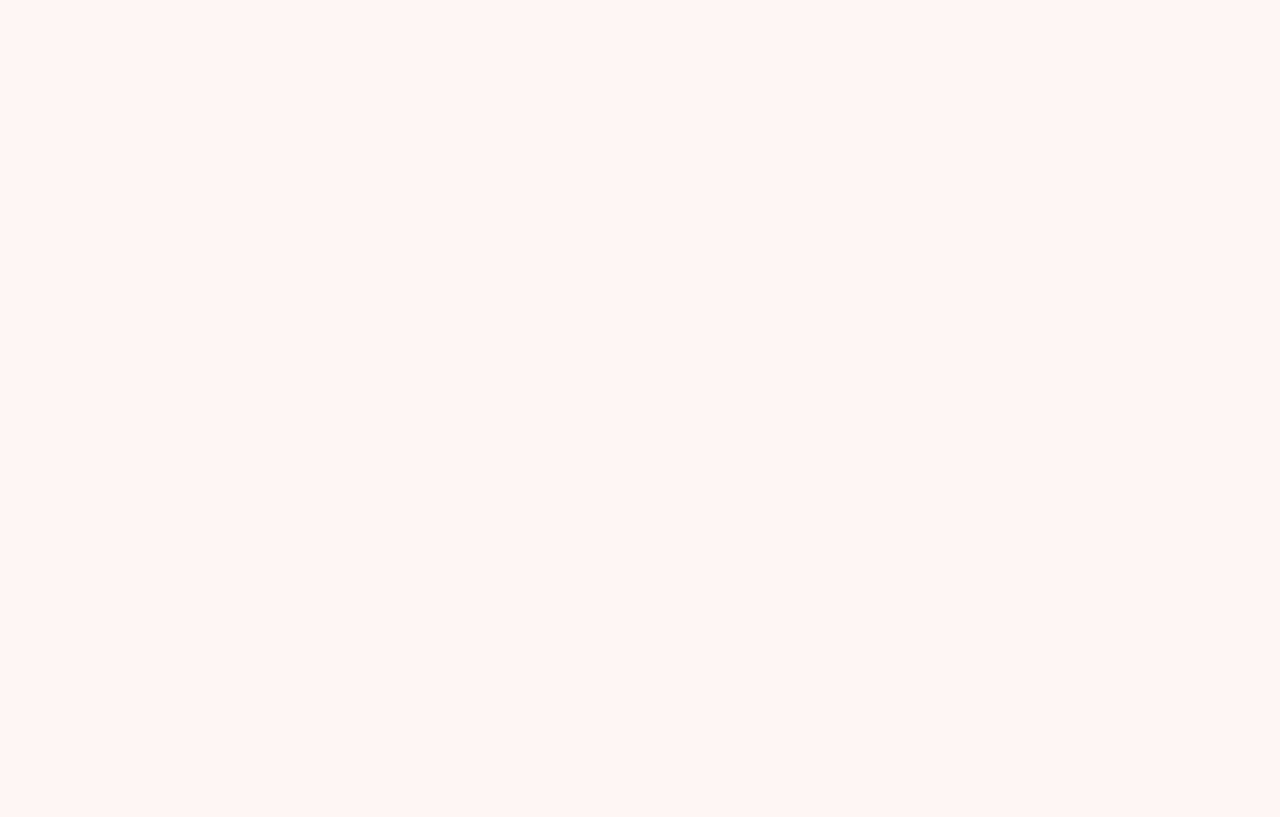
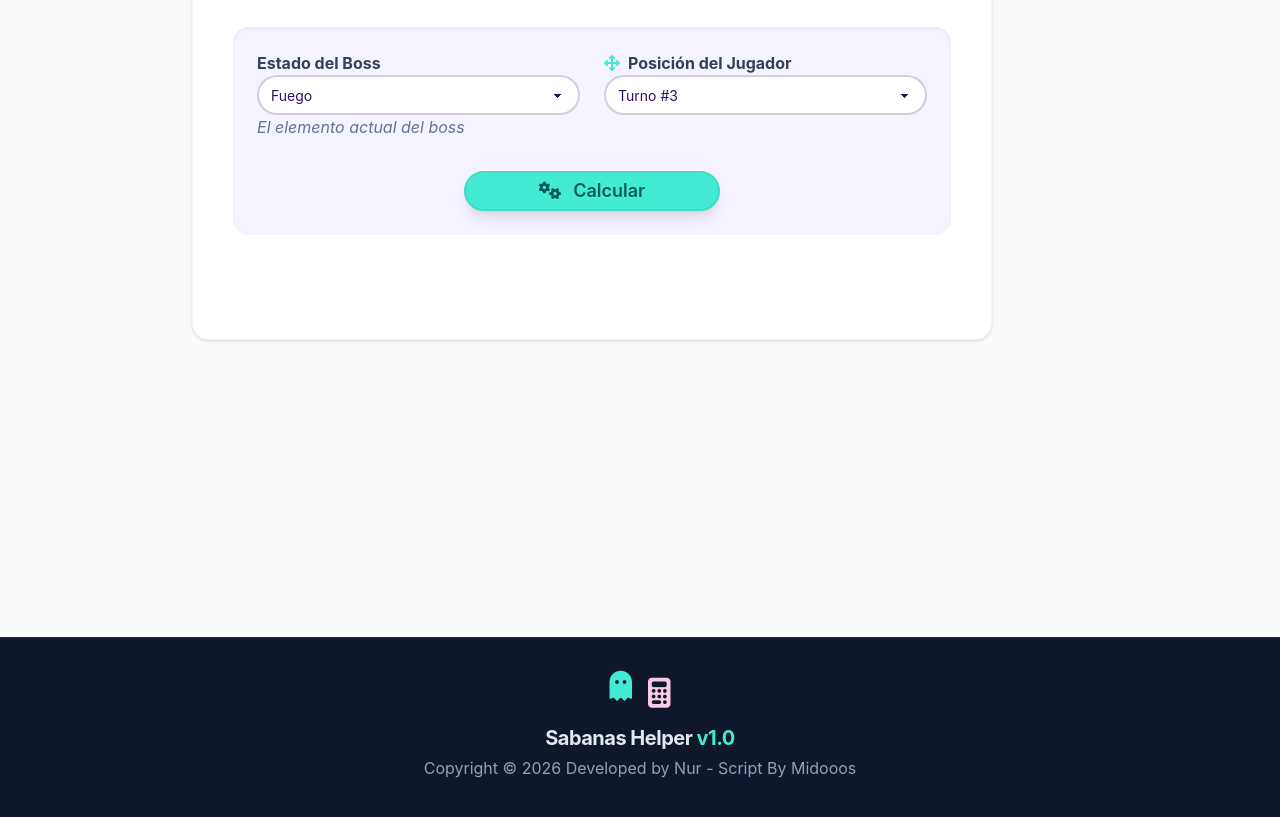
Before and after one commit to verocamiz/sabanas-helper, an Angular app: page / in a window 1280 px wide. Shown: the part 227-1044 px from the top of the page. Before the commit the page ends 800 px from the top, so only its background shows below. Built offline with nearby package versions, Linux system fonts and the light colour scheme.

Commit message:
changed styles

```diff
--- a/src/app/app.html
+++ b/src/app/app.html
@@ -1,3 +1,27 @@
-<app-navbar></app-navbar>
+<div class="flex flex-col min-h-screen">
+  <app-navbar></app-navbar>
 
-<router-outlet></router-outlet>
+  <main class="flex-grow">
+    <router-outlet></router-outlet>
+  </main>
+
+ <footer class="w-full bg-slate-900 text-slate-200 border-t border-slate-800 p-10">
+  <div class="flex flex-col items-center justify-center w-full text-center">
+
+    <div class="flex justify-center gap-4 mb-4">
+      <i class="fas fa-ghost text-3xl text-primary animate-bounce"></i>
+      <i class="fas fa-calculator text-3xl text-secondary"></i>
+    </div>
+
+    <div class="space-y-1">
+      <p class="font-bold text-xl tracking-tight">
+        Sabanas Helper <span class="text-primary">v1.0</span>
+      </p>
+      <p class="text-slate-400">
+        Copyright © 2026 Developed by Nur - Script By Midooos
+      </p>
+    </div>
+
+  </div>
+</footer>
+</div>
--- a/src/app/app.routes.ts
+++ b/src/app/app.routes.ts
@@ -5,7 +5,7 @@ import { Fase2Component } from './pages/fase2/fase2';
 import { Fase3Component } from './pages/fase3/fase3';
 
 export const routes: Routes = [
-  { path: '', component: HomeComponent },
+  { path: '', component: Fase2Component },
   { path: 'fase2', component: Fase2Component },
   { path: 'fase3', component: Fase3Component }
 ];
--- a/src/app/pages/fase2/fase2.html
+++ b/src/app/pages/fase2/fase2.html
@@ -1,5 +1,5 @@
 
-<div class="min-h-screen bg-slate-50 py-8 px-4 sm:px-6 lg:px-8">
+<div class="min-h-screen bg-slate-50 py-8 px-4 sm:px-6 lg:px-8" >
 
   <div class="max-w-4xl mx-auto">
 
@@ -11,7 +11,7 @@
       <p class="text-slate-500 mt-2"> Calcular posiciones</p>
     </div>
 
-    <div class="bg-white rounded-2xl shadow-sm border border-slate-100 p-6 md:p-10">
+    <div class="bg-white rounded-2xl shadow-sm border border-slate-100 p-6 md:p-10 w-200">
       <app-fase2-calculator></app-fase2-calculator>
     </div>
 
--- a/src/app/pages/fase3/fase3.html
+++ b/src/app/pages/fase3/fase3.html
@@ -11,7 +11,7 @@
       <p class="text-slate-500 mt-2"> Calcular posiciones</p>
     </div>
 
-    <div class="bg-white rounded-2xl shadow-sm border border-slate-100 p-6 md:p-10">
+    <div class="bg-white rounded-2xl shadow-sm border border-slate-100 p-6 md:p-10 w-200">
       <app-fase3-calculator></app-fase3-calculator>
     </div>
 
```
